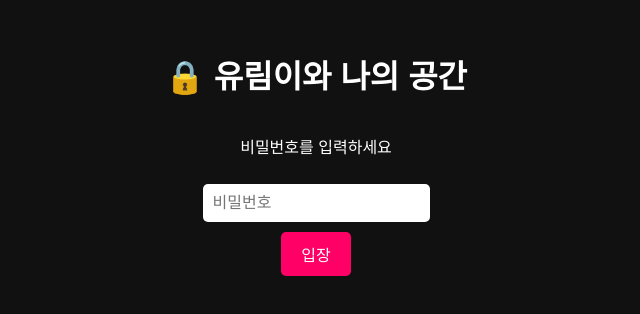
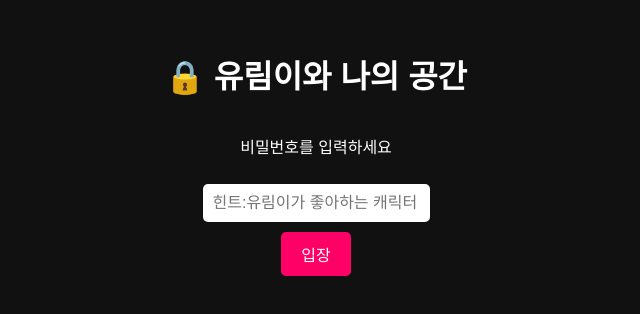
Before and after one commit to rudtjd6435/Yurimi, a plain HTML site: page index.html in a window 1280 px wide. Shown: the part 242-556 px from the top of the page, without its empty margins (324-964 px from the left). Drawn offline with Linux system fonts and the light colour scheme.

Commit message:
Update index.html

```diff
--- a/index.html
+++ b/index.html
@@ -42,7 +42,7 @@
 <body>
   <h1>🔒 유림이와 나의 공간</h1>
   <p>비밀번호를 입력하세요</p>
-  <input type="password" id="pw" placeholder="비밀번호">
+  <input type="password" id="pw" placeholder="힌트:유림이가 좋아하는 캐릭터">
   <button onclick="checkPassword()">입장</button>
   <div class="error" id="error-msg"></div>
 
```
